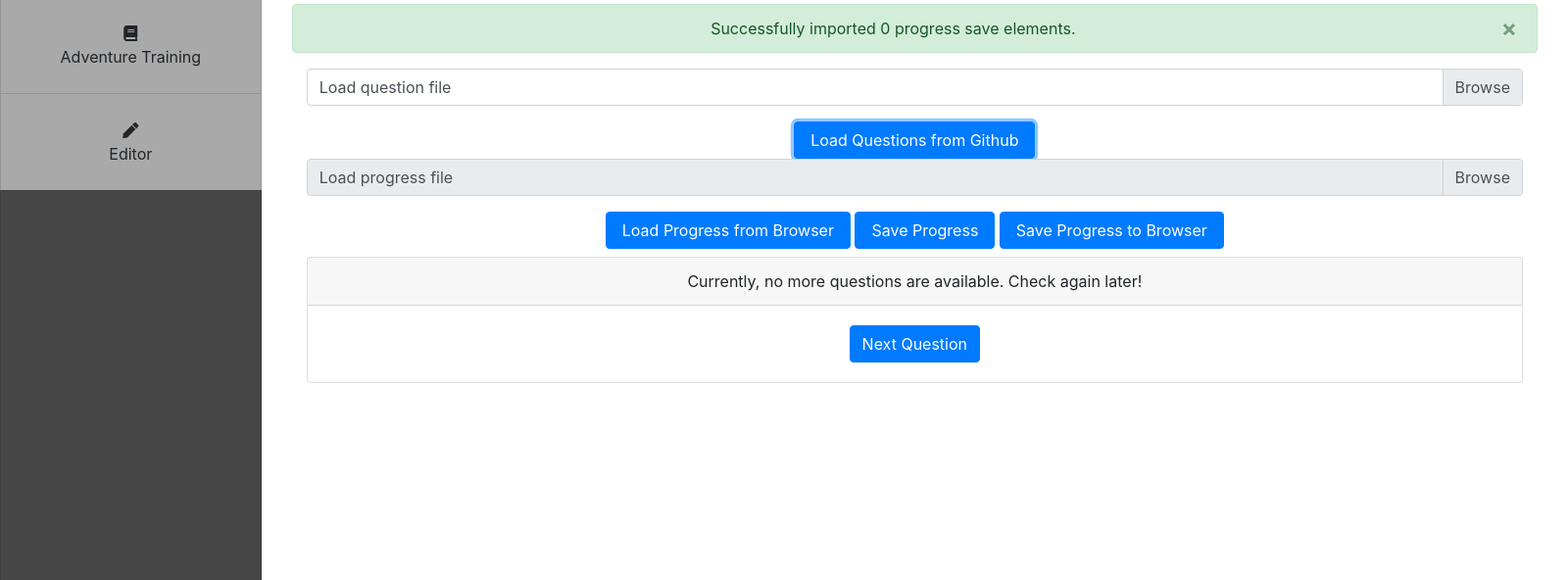
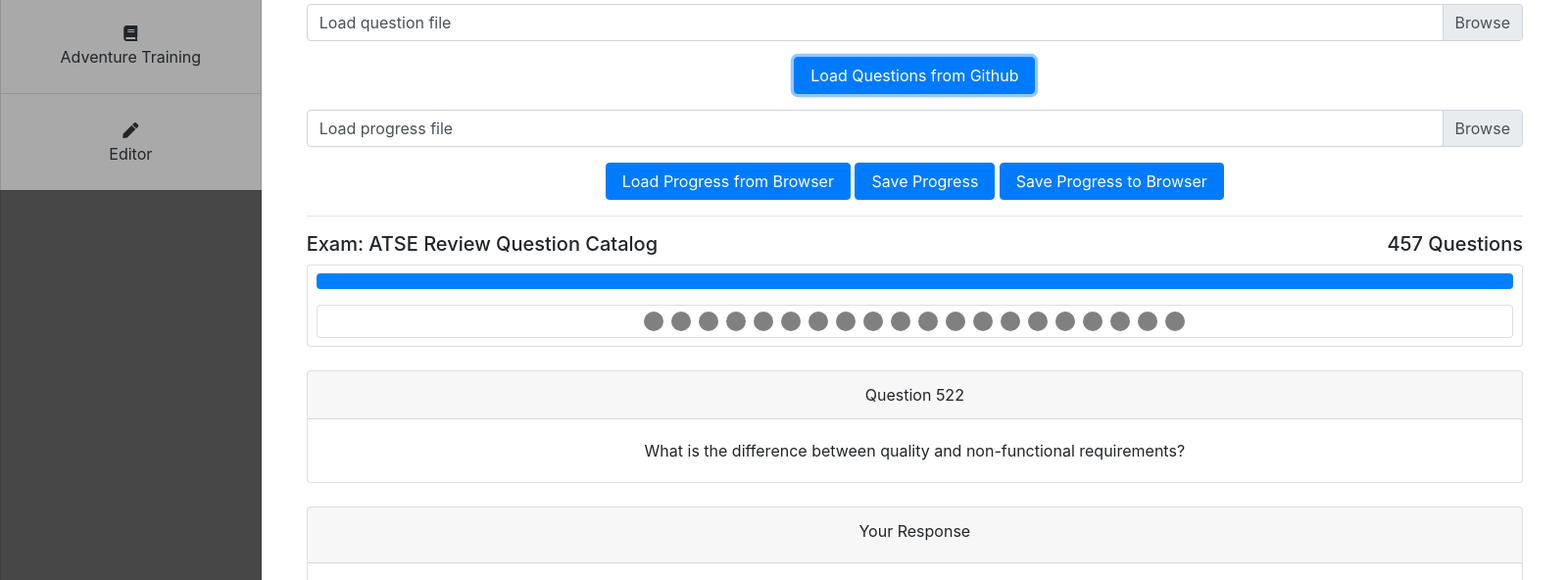
Before and after one commit to Vinpasso/GamXam, an Electron app: page html/index.html in a window 1600 px wide. Both pictures are taken after a click on the button "Load Questions from Github". Shown: the part 144-736 px from the top of the page at 98% size. Drawn offline with nearby package versions, Linux system fonts and the light colour scheme.

Commit message:
Fix load from github

```diff
--- a/html/index.html
+++ b/html/index.html
@@ -75,7 +75,7 @@
                         <label class="custom-file-label text-left" for="question-file">Load question file</label>
                     </div>
                 </div>
-                <button type="button" class="btn btn-primary px-3" id="load-questions-github"
+                <button type="button" class="btn btn-primary px-3 mb-3" id="load-questions-github"
                         onclick="loadExamFromURL('../data/atse_questions.xml')">Load Questions from Github
                 </button>
                 <div class="input-group container-fluid pb-3">
--- a/js/examiner.js
+++ b/js/examiner.js
@@ -24,7 +24,7 @@ function loadExamFromURL(url) {
     let xmlHTTPRequest = new XMLHttpRequest();
     xmlHTTPRequest.open("GET", url, false);
     xmlHTTPRequest.onload = function (e) {
-        handleProgress(xmlHTTPRequest.responseXML);
+        handleExam(xmlHTTPRequest.responseXML);
     };
     xmlHTTPRequest.send();
 }
```
